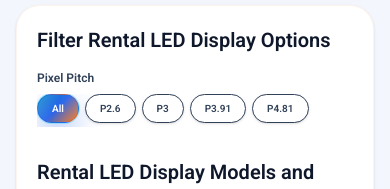
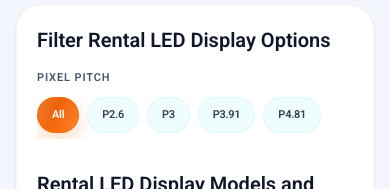
Before and after one commit to atef5922/sashabd, a Next.js app: page /led-display/rental-display in a window 390 px wide. Shown: the part 345-534 px from the top of the page. Built offline with nearby package versions, Linux system fonts and the light colour scheme; no server answers.

Commit message:
Polish mobile pixel-pitch filter chips across product pages

```diff
--- a/components/products/IndoorFilterSection.tsx
+++ b/components/products/IndoorFilterSection.tsx
@@ -94,13 +94,13 @@ export default function IndoorFilterSection({
 
           <div className="mt-4">
             <div>
-              <div className="text-xs font-bold text-slate-700">Pixel Pitch</div>
-              <div className="mt-2 flex flex-nowrap gap-1.5 overflow-x-auto pb-1 [scrollbar-width:none] [-ms-overflow-style:none] [&::-webkit-scrollbar]:hidden">
+              <div className="text-[11px] font-semibold uppercase tracking-[0.08em] text-slate-600">Pixel Pitch</div>
+              <div className="mt-2 flex flex-nowrap items-center gap-2 overflow-x-auto pb-1.5 pt-0.5 [scrollbar-width:none] [-ms-overflow-style:none] [&::-webkit-scrollbar]:hidden">
                 {pitches.map((p) => (
                   <Link
                     key={p}
                     href={buildHref(p)}
-                    className={`group relative isolate overflow-hidden whitespace-nowrap rounded-full border px-3.5 py-1.5 text-[10px] font-bold transition-all duration-300 ${
+                    className={`group relative isolate inline-flex min-h-9 shrink-0 items-center justify-center overflow-hidden whitespace-nowrap rounded-full border px-3.5 text-[11px] font-bold leading-none tracking-tight transition-all duration-300 ${
                       activePitch === p
                         ? "border-[rgba(255,106,0,0.65)] text-white shadow-[0_8px_18px_rgba(255,106,0,0.22)]"
                         : "border-cyan-100/70 bg-[rgba(103,232,249,0.10)] text-slate-700 shadow-none hover:border-orange-200 hover:text-slate-900"
--- a/components/products/OutdoorFilterSection.tsx
+++ b/components/products/OutdoorFilterSection.tsx
@@ -102,13 +102,13 @@ export default function OutdoorFilterSection({
 
         <div className="mt-4">
           <div>
-            <div className="text-xs font-bold text-slate-700">Pixel Pitch</div>
-            <div className="mt-2 flex flex-nowrap gap-1.5 overflow-x-auto pb-1 [scrollbar-width:none] [-ms-overflow-style:none] [&::-webkit-scrollbar]:hidden">
+            <div className="text-[11px] font-semibold uppercase tracking-[0.08em] text-slate-600">Pixel Pitch</div>
+            <div className="mt-2 flex flex-nowrap items-center gap-2 overflow-x-auto pb-1.5 pt-0.5 [scrollbar-width:none] [-ms-overflow-style:none] [&::-webkit-scrollbar]:hidden">
               {pitches.map((p) => (
                 <Link
                   key={p}
                   href={buildHref(p)}
-                  className={`group relative isolate overflow-hidden whitespace-nowrap rounded-full border px-3.5 py-1.5 text-[10px] font-bold transition-all duration-300 ${
+                  className={`group relative isolate inline-flex min-h-9 shrink-0 items-center justify-center overflow-hidden whitespace-nowrap rounded-full border px-3.5 text-[11px] font-bold leading-none tracking-tight transition-all duration-300 ${
                     activePitch === p
                       ? "border-[rgba(255,106,0,0.65)] text-white shadow-[0_8px_18px_rgba(255,106,0,0.22)]"
                       : "border-cyan-100/70 bg-[rgba(103,232,249,0.10)] text-slate-700 shadow-none hover:border-orange-200 hover:text-slate-900"
--- a/modules/routes/catalog/rental/page.tsx
+++ b/modules/routes/catalog/rental/page.tsx
@@ -278,20 +278,20 @@ export default function RentalProductsPage() {
 
         <div className="mt-4">
           <div>
-            <div className="text-xs font-bold text-slate-700">Pixel Pitch</div>
-            <div className="mt-2 flex flex-nowrap gap-1.5 overflow-x-auto pb-1 [scrollbar-width:none] [-ms-overflow-style:none] [&::-webkit-scrollbar]:hidden">
+            <div className="text-[11px] font-semibold uppercase tracking-[0.08em] text-slate-600">Pixel Pitch</div>
+            <div className="mt-2 flex flex-nowrap items-center gap-2 overflow-x-auto pb-1.5 pt-0.5 [scrollbar-width:none] [-ms-overflow-style:none] [&::-webkit-scrollbar]:hidden">
               {pitches.map((p) => (
                 <Link
                   key={p}
                   href={buildHref(p)}
-                  className={`group relative isolate overflow-hidden whitespace-nowrap rounded-full border px-3.5 py-1.5 text-[10px] font-semibold transition-all duration-300 ${
+                  className={`group relative isolate inline-flex min-h-9 shrink-0 items-center justify-center overflow-hidden whitespace-nowrap rounded-full border px-3.5 text-[11px] font-bold leading-none tracking-tight transition-all duration-300 ${
                     activePitch === p
-                      ? "border-transparent text-white ring-1 ring-sky-300/60 shadow-[0_12px_28px_rgba(37,99,235,0.35)]"
-                      : "bg-white text-slate-700 shadow-sm hover:-translate-y-0.5 hover:scale-[1.04] hover:border-sky-300/80 hover:text-slate-900 hover:shadow-[0_14px_30px_rgba(14,165,233,0.22)]"
+                      ? "border-[rgba(255,106,0,0.65)] text-white shadow-[0_8px_18px_rgba(255,106,0,0.22)]"
+                      : "border-cyan-100/70 bg-[rgba(103,232,249,0.10)] text-slate-700 shadow-none hover:border-orange-200 hover:text-slate-900"
                   }`}
                   style={
                     activePitch === p
-                      ? { background: "linear-gradient(135deg, #0284c7, #2563eb 48%, #FF6A00)" }
+                      ? { background: "linear-gradient(135deg, rgba(228,87,0,0.98), rgba(255,106,0,0.98))" }
                       : undefined
                   }
                 >
@@ -305,12 +305,6 @@ export default function RentalProductsPage() {
                     <span
                       className="pointer-events-none absolute inset-0 -z-10 opacity-0 transition-opacity duration-300 group-hover:opacity-100"
                       style={{ background: "linear-gradient(120deg, rgba(14,165,233,0.15), rgba(37,99,235,0.20), rgba(255,106,0,0.14))" }}
-                    />
-                  ) : null}
-                  {activePitch !== p ? (
-                    <span
-                      className="pointer-events-none absolute inset-y-0 -left-1/3 w-1/3 -skew-x-12 opacity-0 blur-sm transition-all duration-500 group-hover:left-[115%] group-hover:opacity-60"
-                      style={{ background: "linear-gradient(90deg, rgba(255,255,255,0), rgba(255,255,255,0.9), rgba(255,255,255,0))" }}
                     />
                   ) : null}
                   {p}
```
